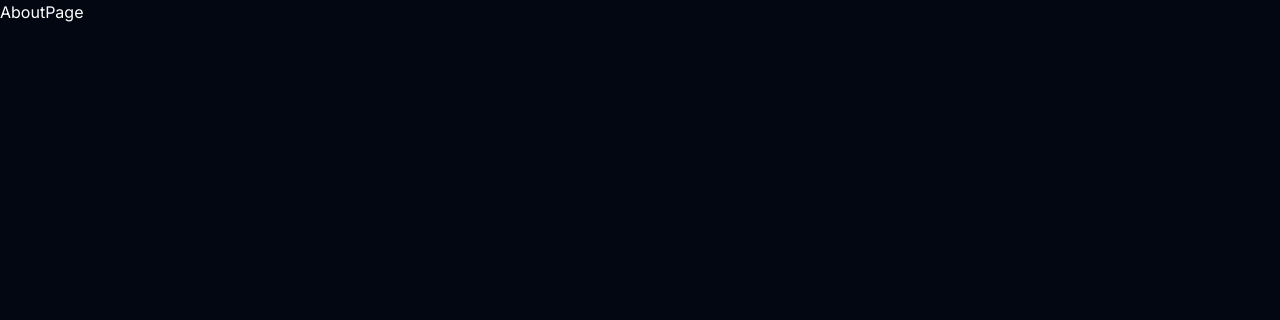
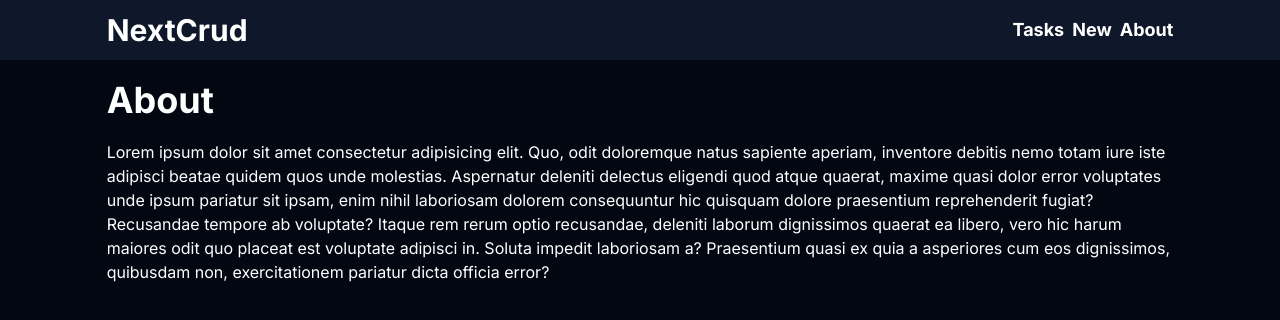
Before and after one commit to carlosdlacoste/nextjs-prisma-crud, a Next.js app: page /about in a window 1280 px wide. Shown: the top 320 px of the page. Built offline with nearby package versions, Linux system fonts and the light colour scheme.

Commit message:
NavBar y notfound page finished

```diff
--- a/src/app/about/page.jsx
+++ b/src/app/about/page.jsx
@@ -1,7 +1,18 @@
 function AboutPage(){
     return(
         <>
-            <div>AboutPage</div>
+            <section className="container mx-auto lg:w-10/12 sm:w-11/12">
+                <h3 className="text-4xl font-bold my-5">About</h3>
+                <p>
+                    Lorem ipsum dolor sit amet consectetur adipisicing elit. Quo, odit doloremque natus sapiente aperiam,
+                    inventore debitis nemo totam iure iste adipisci beatae quidem quos unde molestias.
+                    Aspernatur deleniti delectus eligendi quod atque quaerat, maxime quasi dolor error voluptates unde ipsum pariatur sit ipsam,
+                    enim nihil laboriosam dolorem consequuntur hic quisquam dolore praesentium reprehenderit fugiat? Recusandae tempore ab voluptate?
+                    Itaque rem rerum optio recusandae, deleniti laborum dignissimos quaerat ea libero, vero hic harum maiores odit quo placeat est
+                    voluptate adipisci in. Soluta impedit laboriosam a? Praesentium quasi ex quia a asperiores cum eos dignissimos, quibusdam non,
+                    exercitationem pariatur dicta officia error?
+                </p>
+            </section>
         </>
     )
 }
--- a/src/app/layout.jsx
+++ b/src/app/layout.jsx
@@ -1,5 +1,6 @@
 import { Inter } from 'next/font/google'
 import './globals.css'
+import NavBar from '@/components/navbar'
 
 const inter = Inter({ subsets: ['latin'] })
 
@@ -11,7 +12,10 @@ export const metadata = {
 export default function RootLayout({ children }) {
   return (
     <html lang="en">
-      <body className={inter.className}>{children}</body>
+      <body className={inter.className}>
+        <NavBar/>
+        {children}
+      </body>
     </html>
   )
 }
--- /dev/null
+++ b/src/app/not-found.jsx
@@ -0,0 +1,16 @@
+import Link from "next/link";
+
+function NotFound(){
+    return(
+        <>
+            <section className="flex h-screen justify-center items-center">
+                <div className="text-center">
+                    <h1 className="text-4xl font-bold mb-5">Not Found</h1>
+                    <Link href='/' className='text-slate-400 underline underline-offset-4'>Volver al inicio</Link>
+                </div>
+            </section>
+        </>
+    )
+}
+
+export default NotFound;
--- /dev/null
+++ b/src/components/navbar.jsx
@@ -0,0 +1,28 @@
+import Link from "next/link";
+
+function NavBar(){
+    return(
+        <>
+            <nav className="bg-slate-900">
+                <div className="container mx-auto flex justify-between items-center py-3 lg:w-10/12 sm:w-11/12">
+                    <h3 className="font-bold text-3xl">
+                        NextCrud
+                    </h3>
+                    <ul className="flex gap-x-2 text-lg font-bold">
+                        <li>
+                            <Link href='/' className="text-slave-300 hover:text-slave-200">Tasks</Link>
+                        </li>
+                        <li>
+                            <Link href='/new' className="text-slave-300 hover:text-slave-200">New</Link>
+                        </li>
+                        <li>
+                            <Link href='/about' className="text-slave-300 hover:text-slave-200">About</Link>
+                        </li>
+                    </ul>
+                </div>
+            </nav>
+        </>
+    )
+}
+
+export default NavBar;
```
